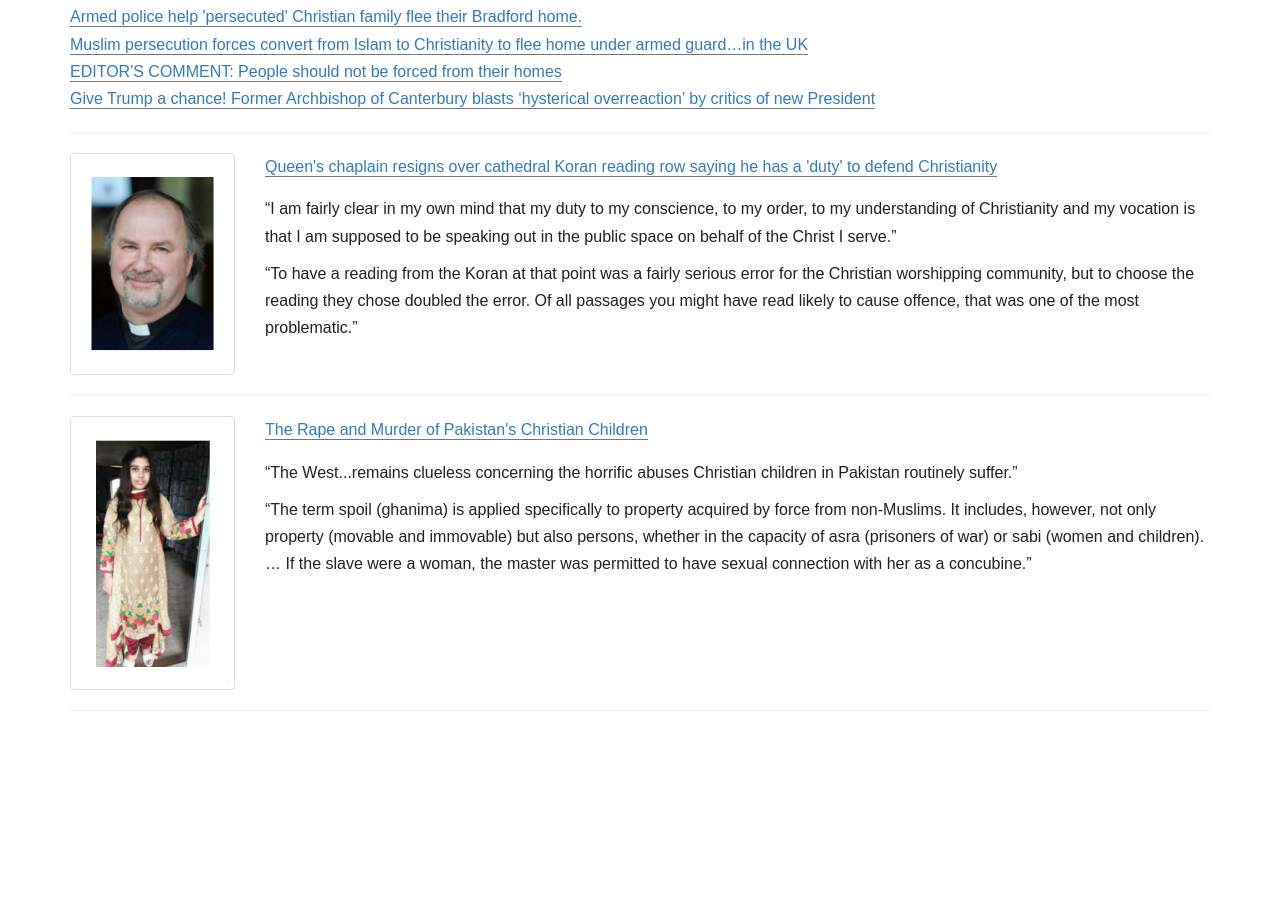
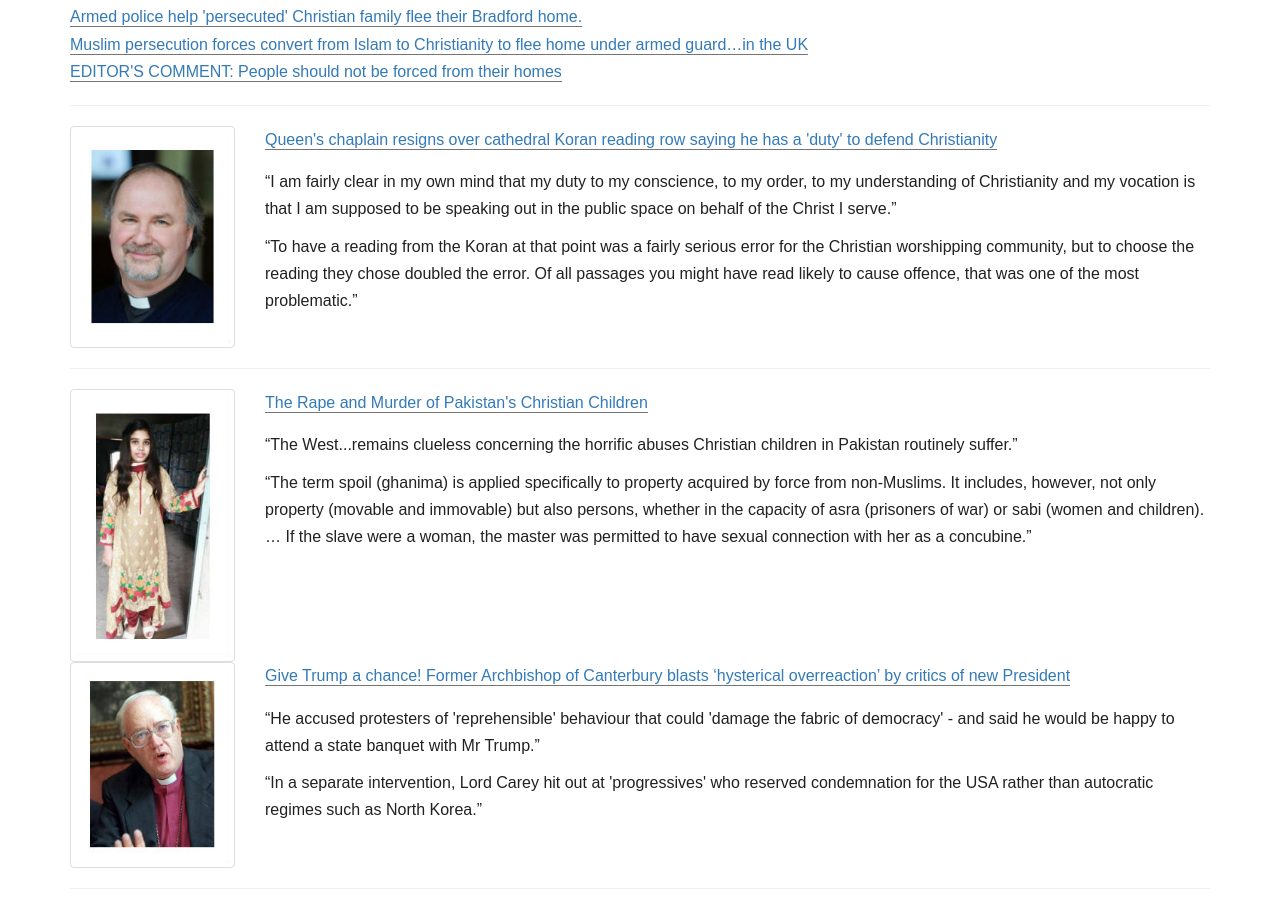
Before and after one commit to lettinglovewin/lettinglovewin, a plain HTML site: page news.html in a window 1280 px wide. Shown: the part 207-1114 px from the top of the page. Before the commit the page ends 938 px from the top, so only its background shows below. Drawn offline with nearby package versions, Linux system fonts and the light colour scheme; a web font is replaced by a local one.

Commit message:
article added

```diff
--- a/css/styles.css
+++ b/css/styles.css
@@ -37,7 +37,7 @@ ul.objectives li{ /* Dostana objectives */
     font-weight: 800;
 }
 
-.ashenden {
+.newsitems {
     margin-top: 15px;
 }
 
--- a/news.html
+++ b/news.html
@@ -71,7 +71,6 @@
                <br>
                <a href="http://www.thetelegraphandargus.co.uk/news/14845381.EDITOR_S_COMMENT__People_should_not_be_forced_from_their_homes/" class="underlinelink">EDITOR'S COMMENT: People should not be forced from their homes</a>
                <br>
-               <a href="http://www.dailymail.co.uk/news/article-4192438/Former-Archbishop-Canterbury-blasts-Trump-protesters.html" class="underlinelink">Give Trump a chance! Former Archbishop of Canterbury blasts ‘hysterical overreaction’ by critics of new President </a>
             </div>
             <div class="col-md-3">
             </div>
@@ -85,7 +84,7 @@
             </div>
             <div class="col-md-10">
                <a href="http://www.telegraph.co.uk/news/2017/01/22/queens-chaplain-resigns-cathedral-koran-reading-row-saying-has/" class="underlinelink">Queen's chaplain resigns over cathedral Koran reading row saying he has a 'duty' to defend Christianity</a>
-               <p class="ashenden">“I am fairly clear in my own mind that my duty to my conscience, to my order, to my understanding of Christianity and my vocation is that I am supposed to be speaking out in the public space on behalf of the Christ I serve.”</p>
+               <p class="newsitems">“I am fairly clear in my own mind that my duty to my conscience, to my order, to my understanding of Christianity and my vocation is that I am supposed to be speaking out in the public space on behalf of the Christ I serve.”</p>
                <p>“To have a reading from the Koran at that point was a fairly serious error for the Christian worshipping community, but to choose the reading they chose doubled the error. Of all passages you might have read likely to cause offence, that was one of the most problematic.”</p>
             </div>
         </div>
@@ -98,8 +97,20 @@
             </div>
             <div class="col-md-10">
                <a href="http://m.clarionproject.org/analysis/rape-and-murder-pakistan%E2%80%99s-christian-children" class="underlinelink">The Rape and Murder of Pakistan's Christian Children</a>
-               <p class="ashenden">“The West...remains clueless concerning the horrific abuses Christian children in Pakistan routinely suffer.”</p>
+               <p class="newsitems">“The West...remains clueless concerning the horrific abuses Christian children in Pakistan routinely suffer.”</p>
                <p>“The term spoil (ghanima) is applied specifically to property acquired by force from non-Muslims. It includes, however, not only property (movable and immovable) but also persons, whether in the capacity of asra (prisoners of war) or sabi (women and children). … If the slave were a woman, the master was permitted to have sexual connection with her as a concubine.”</p>
+            </div>
+        </div>
+        <!-- /end .row for News-->
+        <!-- /start .row for News -->
+        <div class="row">
+             <div class="col-md-2">
+                <img src="images/lordcarey.jpg" class="img-thumbnail" alt="Photo of the cover of A Muslim's Pocket Guide to Christianity by Malcolm Steer.">
+            </div>
+            <div class="col-md-10">
+               <a href="http://www.dailymail.co.uk/news/article-4192438/Former-Archbishop-Canterbury-blasts-Trump-protesters.html" class="underlinelink">Give Trump a chance! Former Archbishop of Canterbury blasts ‘hysterical overreaction’ by critics of new President </a> </a>
+               <p class="newsitems">“He accused protesters of 'reprehensible' behaviour that could 'damage the fabric of democracy' - and said he would be happy to attend a state banquet with Mr Trump.”</p>
+               <p>“In a separate intervention, Lord Carey hit out at 'progressives' who reserved condemnation for the USA rather than autocratic regimes such as North Korea.”</p>
             </div>
         </div>
         <!-- /end .row for News-->
```
Also changed, not shown: images/lordcarey.jpg (added).
